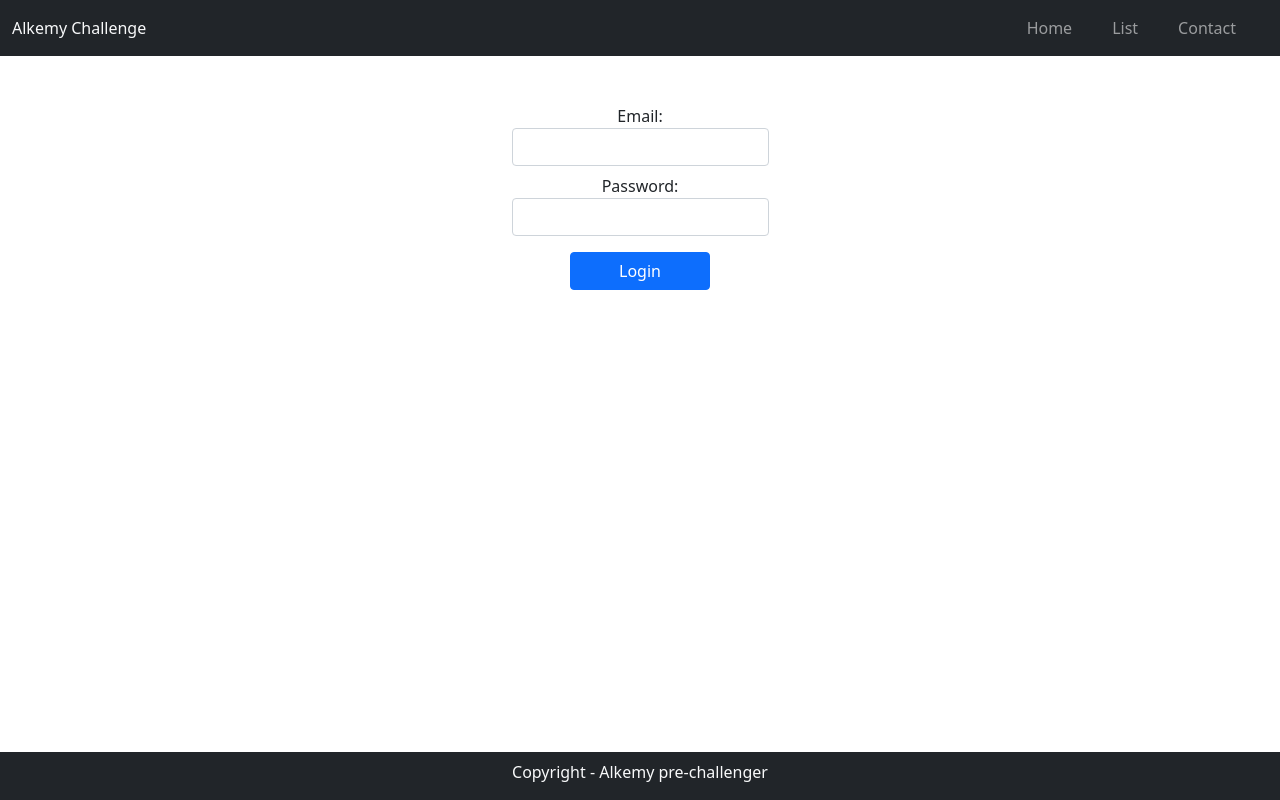
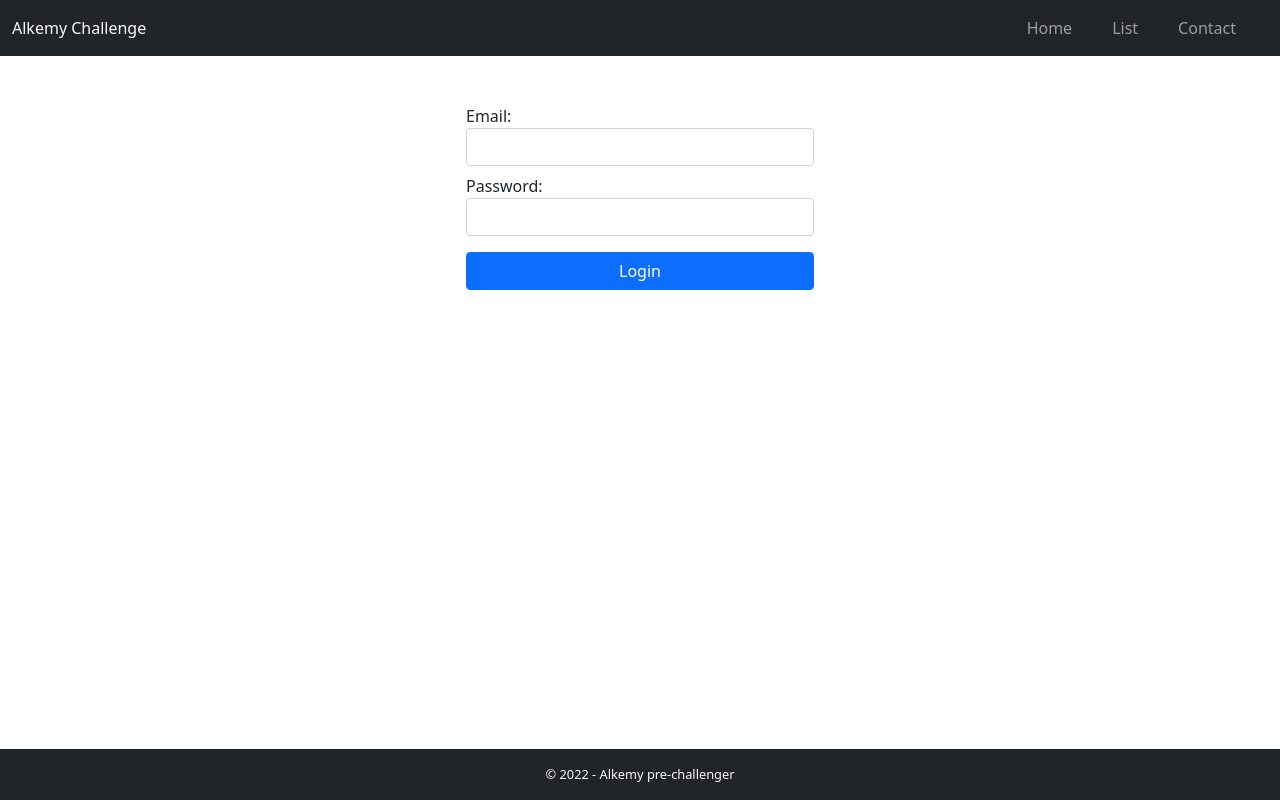
Before and after one commit to Dan33311/alk-react-challenge, a React (Create React App) app: page / in a window 1280 px wide. Built offline with nearby package versions, Linux system fonts and the light colour scheme.

Commit message:
basic List component, conditional render and redirects

```diff
--- a/src/components/Footer.js
+++ b/src/components/Footer.js
@@ -5,7 +5,7 @@ const Footer = () => {
         <li><a href="hhtp://twitter.com" rel="noopener noreferrer" >Twitter</a></li>
         <li><a href="hhtp://github.com" rel="noopener noreferrer" >GitHub</a></li>
       </ul> */}
-      <p className="text-center text-light pt-2">Copyright - Alkemy pre-challenger</p>
+      <p className="text-b text-center text-light pt-3">© 2022 - Alkemy pre-challenger</p>
     </footer>
   );
 }
--- a/src/components/List.js
+++ b/src/components/List.js
@@ -1,21 +1,43 @@
-import { useEffect } from 'react';
-import { useNavigate } from 'react-router-dom'
+// import { useEffect } from 'react';
+import { useNavigate, Navigate } from 'react-router-dom'
 
 
 const List = () => {
   const navigate = useNavigate()
 
-  useEffect(() => {
-    const token = localStorage.getItem('token')
+  let token = localStorage.getItem('token')
 
-    if(token === null){
-      navigate('/')
-    }
-  })
+  // useEffect(() => {
+  //   const token = localStorage.getItem('token')
+
+  //   if(token === null){
+  //     navigate('/')
+  //   }
+  // })
 
 
   return (
-    <h2>List component</h2>
+    <>
+
+      { !token
+        ?
+          <Navigate to="/" />
+        :
+          <div className="row">
+            <div className="col-3">
+              <div className="card" style={{width: '18rem'}}>
+                <img className="card-img-top" src="..." alt='...'/>
+                <div className="card-body">
+                  <h5 className="card-title">Card title</h5>
+                  <p className="card-text">Some quick example text to build on the card title and make up the bulk of the card's content.</p>
+                  <button onClick={() => navigate('/details')} className="btn btn-primary">Details</button>
+                  {/* <Link to="/" className="btn btn-primary">Go somewhere</Link> */}
+                </div>
+              </div>
+            </div>
+          </div>
+      }
+    </>
   );
 }
 
--- a/src/components/Login.js
+++ b/src/components/Login.js
@@ -1,6 +1,6 @@
+import { Navigate, useNavigate } from 'react-router-dom'
 import axios from 'axios'
 import swAlert from '@sweetalert/with-react';
-import { useNavigate } from 'react-router-dom'
 
 
 const Login = () => {
@@ -42,25 +42,38 @@ const Login = () => {
       })
   }
 
+  let token = localStorage.getItem('token')
+
+
   return (
     <>
-      <form onSubmit={handleSubmit} className="mt-5 text-center">
-        <label className='mb-2'>
+      { token
+        ?
+          <Navigate to='/list' />
+        :
+          <div className="container">
+            <div className="row d-flex flex-column justify-content-center align-items-center mt-5">
+              <form onSubmit={handleSubmit} className="col-8 col-sm-6 col-md-6 col-lg-4">
+                <label className='mb-2 w-100'>
                   <span>Email:</span><br />
                   <input className='form-control' type="text" name="email" />
                 </label>
                 <br />
 
-        <label className='mb-2'>
+                <label className='mb-2 w-100'>
                   <span>Password:</span><br />
                   <input className='form-control' type="password" name="password" />
                 </label>
                 <br />
 
-        <button className='btn btn-primary mt-2 px-5'>Login</button>
+                <button className='btn btn-primary mt-2 w-100'>Login</button>
                 <br />
 
               </form>
+            </div>
+          </div>
+
+      }
     </>
   );
 }
--- a/src/index.css
+++ b/src/index.css
@@ -15,3 +15,7 @@ code {
 .App {
   height: 100vh;
 }
+
+.text-b {
+  font-size: 0.8rem;
+}
```
Also changed, not shown: 1 other file (tests, documents, lock files or other folders). Lines whose indentation alone changed are shown as unchanged.
